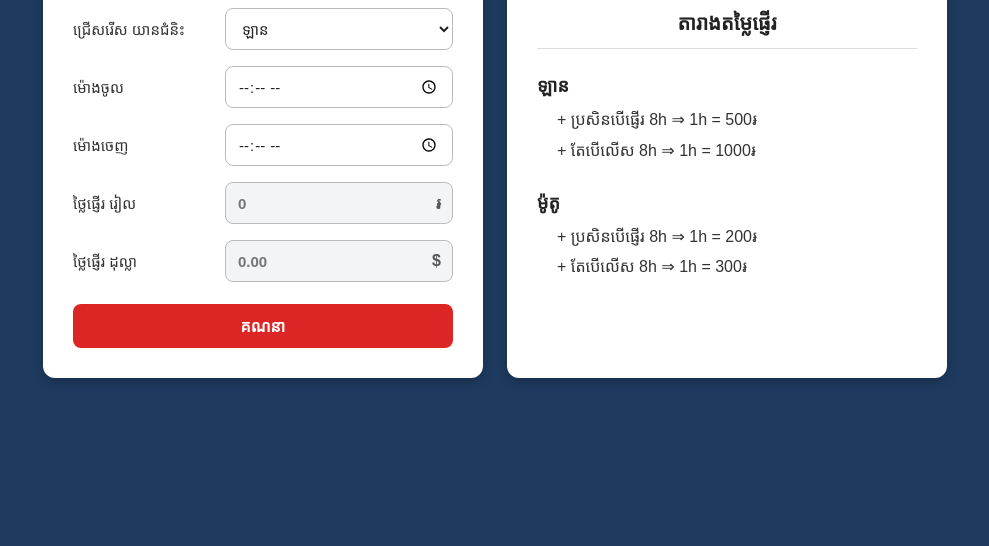
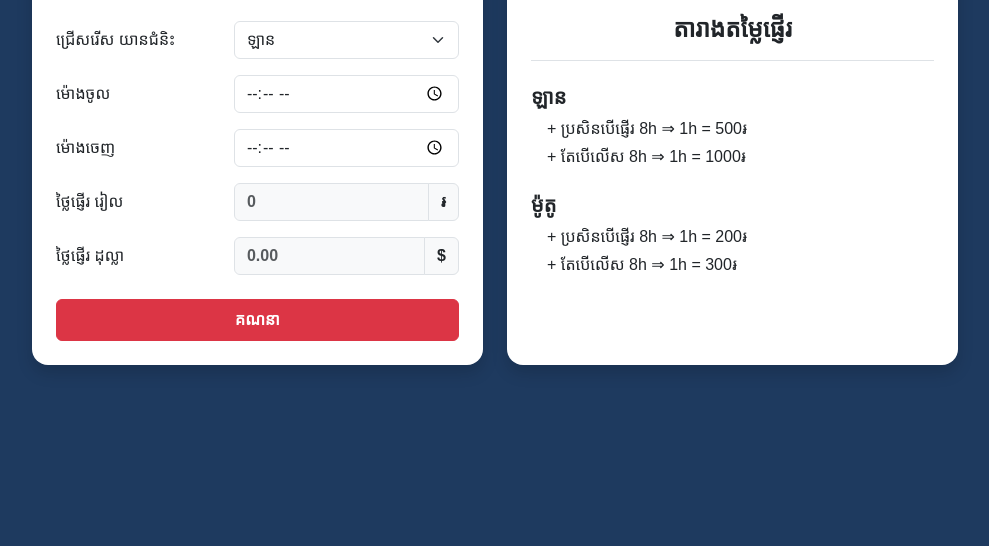
Before and after one commit to bunleap23/final_exam, a plain HTML site: page index.html in a window 1280 px wide. Shown: the part 254-800 px from the top of the page, without its empty margins (145-1134 px from the left). Drawn offline with nearby package versions, Linux system fonts and the light colour scheme; a web font is replaced by a local one.

Commit message:
Update index.html

```diff
--- a/index.html
+++ b/index.html
@@ -1,226 +1,104 @@
 <!DOCTYPE html>
 <html lang="km">
+
 <head>
   <meta charset="UTF-8">
   <meta name="viewport" content="width=device-width, initial-scale=1.0">
   <title>គណនាថ្លៃផ្ញើរយានជំនិះ</title>
+  <link href="https://cdn.jsdelivr.net/npm/bootstrap@5.3.3/dist/css/bootstrap.min.css" rel="stylesheet">
   <link href="https://fonts.googleapis.com/css2?family=Kantumruy+Pro:wght@400;600;700&display=swap" rel="stylesheet">
   <style>
-    * {
-      box-sizing: border-box;
-      margin: 0;
-      padding: 0;
+    body {
       font-family: 'Kantumruy Pro', sans-serif;
-    }
-
-    body {
       background-color: #1e3a5f;
       min-height: 100vh;
-      display: flex;
-      justify-content: center;
-      align-items: center;
-      padding: 20px;
-    }
-
-    .wrapper {
-      display: flex;
-      gap: 24px;
-      flex-wrap: wrap;
-      justify-content: center;
-      width: 100%;
-      max-width: 920px;
-    }
-
-    .card {
-      background-color: #ffffff;
-      padding: 30px;
-      width: 440px;
-      border-radius: 12px;
-      box-shadow: 0 4px 12px rgba(0, 0, 0, 0.2);
-    }
-
-    h1 {
-      font-size: 20px;
-      font-weight: 700;
-      color: #222;
-      text-align: center;
-      margin-bottom: 24px;
-      padding-bottom: 12px;
-      border-bottom: 1px solid #ddd;
-    }
-
-    .form-group {
-      display: flex;
-      align-items: center;
-      justify-content: space-between;
-      margin-bottom: 16px;
-    }
-
-    .form-group label {
-      font-size: 15px;
-      color: #333;
-      width: 40%;
-    }
-
-    .input-box {
-      width: 60%;
-      position: relative;
-    }
-
-    select,
-    input[type="time"],
-    input[type="text"] {
-      width: 100%;
-      height: 42px;
-      padding: 0 12px;
-      border: 1px solid #bbb;
-      border-radius: 8px;
-      background-color: #fff;
-      font-size: 15px;
-      color: #222;
-      outline: none;
-    }
-
-    select:focus,
-    input[type="time"]:focus {
-      border-color: #1e3a5f;
-    }
-
-    input[type="text"] {
-      padding-right: 34px;
-      background-color: #f3f4f6;
-      font-weight: 600;
-    }
-
-    .currency {
-      position: absolute;
-      right: 12px;
-      top: 50%;
-      transform: translateY(-50%);
-      font-size: 16px;
-      font-weight: bold;
-      color: #555;
-    }
-
-    .btn-row {
-      margin-top: 22px;
-    }
-
-    button {
-      width: 100%;
-      height: 44px;
-      background-color: #dc2626;
-      color: #ffffff;
-      border: none;
-      border-radius: 8px;
-      font-size: 16px;
-      font-weight: 600;
-      cursor: pointer;
-    }
-
-    button:hover {
-      background-color: #b91c1c;
-    }
-
-    /* ប្រអប់តារាងតម្លៃខាងស្តាំបែបធម្មតា */
-    .rules-card {
-      display: flex;
-      flex-direction: column;
-      justify-content: center;
-    }
-
-    .rules-card h2 {
-      font-size: 18px;
-      font-weight: 700;
-      color: #222;
-      margin-bottom: 8px;
-    }
-
-    .rule-section {
-      margin-bottom: 24px;
-    }
-
-    .rule-section:last-child {
-      margin-bottom: 0;
-    }
-
-    .rule-section p {
-      font-size: 16px;
-      color: #333;
-      margin-left: 20px;
-      line-height: 1.9;
     }
   </style>
 </head>
-<body>
 
-  <div class="wrapper">
-    <!-- ប្រអប់គណនាខាងឆ្វេង -->
-    <div class="card">
-      <h1>គណនាថ្លៃផ្ញើរយានជំនិះ</h1>
+<body class="d-flex align-items-center py-4">
 
-      <div class="form-group">
-        <label for="vehicle">ជ្រើសរើស យានជំនិះ</label>
-        <div class="input-box">
-          <select id="vehicle">
+  <div class="container">
+    <div class="row g-4 justify-content-center">
+
+      <div class="col-md-6 col-lg-5">
+        <div class="card shadow rounded-4 border-0 h-100">
+          <div class="card-body p-4">
+            <h4 class="text-center fw-bold pb-3 mb-4 border-bottom">គណនាថ្លៃផ្ញើរយានជំនិះ</h4>
+
+            <div class="row mb-3 align-items-center">
+              <label for="vehicle" class="col-5 col-form-label">ជ្រើសរើស យានជំនិះ</label>
+              <div class="col-7">
+                <select id="vehicle" class="form-select">
                   <option value="car">ឡាន</option>
                   <option value="moto">ម៉ូតូ</option>
                 </select>
               </div>
             </div>
 
-      <div class="form-group">
-        <label for="timeIn">ម៉ោងចូល</label>
-        <div class="input-box">
-          <input type="time" id="timeIn">
+            <div class="row mb-3 align-items-center">
+              <label for="timeIn" class="col-5 col-form-label">ម៉ោងចូល</label>
+              <div class="col-7">
+                <input type="time" id="timeIn" class="form-control">
               </div>
             </div>
 
-      <div class="form-group">
-        <label for="timeOut">ម៉ោងចេញ</label>
-        <div class="input-box">
-          <input type="time" id="timeOut">
+            <div class="row mb-3 align-items-center">
+              <label for="timeOut" class="col-5 col-form-label">ម៉ោងចេញ</label>
+              <div class="col-7">
+                <input type="time" id="timeOut" class="form-control">
               </div>
             </div>
 
-      <div class="form-group">
-        <label for="riel">ថ្លៃផ្ញើរ រៀល</label>
-        <div class="input-box">
-          <input type="text" id="riel" readonly placeholder="0">
-          <span class="currency">៛</span>
+            <div class="row mb-3 align-items-center">
+              <label for="riel" class="col-5 col-form-label">ថ្លៃផ្ញើរ រៀល</label>
+              <div class="col-7">
+                <div class="input-group">
+                  <input type="text" id="riel" class="form-control bg-light fw-bold" readonly placeholder="0">
+                  <span class="input-group-text fw-bold">៛</span>
+                </div>
               </div>
             </div>
 
-      <div class="form-group">
-        <label for="dollar">ថ្លៃផ្ញើរ ដុល្លា</label>
-        <div class="input-box">
-          <input type="text" id="dollar" readonly placeholder="0.00">
-          <span class="currency">$</span>
+            <div class="row mb-4 align-items-center">
+              <label for="dollar" class="col-5 col-form-label">ថ្លៃផ្ញើរ ដុល្លា</label>
+              <div class="col-7">
+                <div class="input-group">
+                  <input type="text" id="dollar" class="form-control bg-light fw-bold" readonly placeholder="0.00">
+                  <span class="input-group-text fw-bold">$</span>
+                </div>
               </div>
             </div>
 
-      <div class="btn-row">
-        <button onclick="calculateParking()">គណនា</button>
+            <button onclick="calculateParking()" class="btn btn-danger w-100 py-2 fw-bold">គណនា</button>
+          </div>
         </div>
       </div>
 
-    <!-- ប្រអប់តារាងតម្លៃខាងស្តាំ -->
-    <div class="card rules-card">
-      <h1>តារាងតម្លៃផ្ញើរ</h1>
+      <div class="col-md-6 col-lg-5">
+        <div class="card shadow rounded-4 border-0 h-100">
+          <div class="card-body p-4 d-flex flex-column justify-content-center">
+            <h4 class="text-center fw-bold pb-3 mb-4 border-bottom">តារាងតម្លៃផ្ញើរ</h4>
 
-      <div class="rule-section">
-        <h2>ឡាន</h2>
-        <p>+ ប្រសិនបើផ្ញើរ 8h &rArr; 1h = 500៛</p>
-        <p>+ តែបើលើស 8h &rArr; 1h = 1000៛</p>
+            <div class="mb-4">
+              <h5 class="fw-bold">ឡាន</h5>
+              <p class="ms-3 mb-1">+ ប្រសិនបើផ្ញើរ 8h &rArr; 1h = 500៛</p>
+              <p class="ms-3 mb-0">+ តែបើលើស 8h &rArr; 1h = 1000៛</p>
             </div>
 
-      <div class="rule-section">
-        <h2>ម៉ូតូ</h2>
-        <p>+ ប្រសិនបើផ្ញើរ 8h &rArr; 1h = 200៛</p>
-        <p>+ តែបើលើស 8h &rArr; 1h = 300៛</p>
+            <div>
+              <h5 class="fw-bold">ម៉ូតូ</h5>
+              <p class="ms-3 mb-1">+ ប្រសិនបើផ្ញើរ 8h &rArr; 1h = 200៛</p>
+              <p class="ms-3 mb-0">+ តែបើលើស 8h &rArr; 1h = 300៛</p>
             </div>
           </div>
         </div>
+      </div>
+
+    </div>
+  </div>
+
+  <script src="https://cdn.jsdelivr.net/npm/bootstrap@5.3.3/dist/js/bootstrap.bundle.min.js"></script>
 
   <script>
     function calculateParking() {
@@ -269,4 +147,5 @@
   </script>
 
 </body>
+
 </html>
```
Lines whose indentation alone changed are shown as unchanged.
